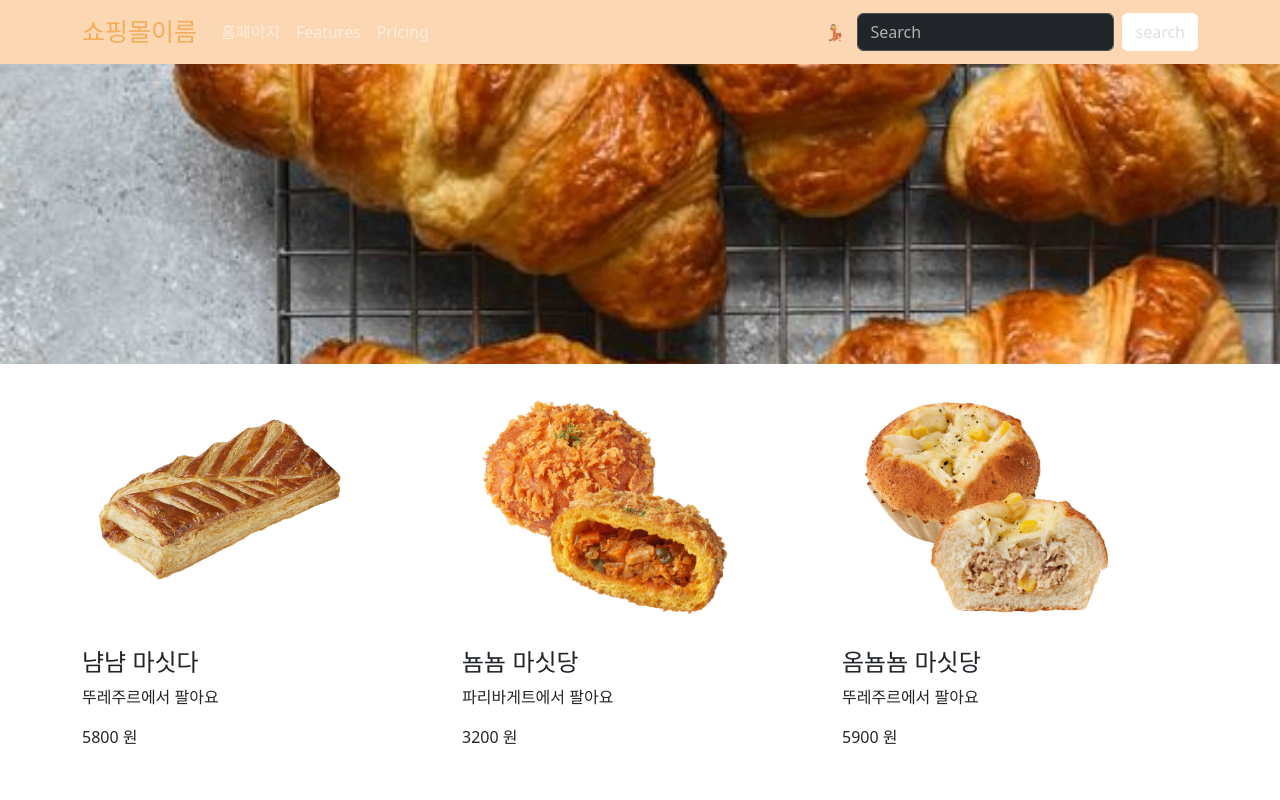
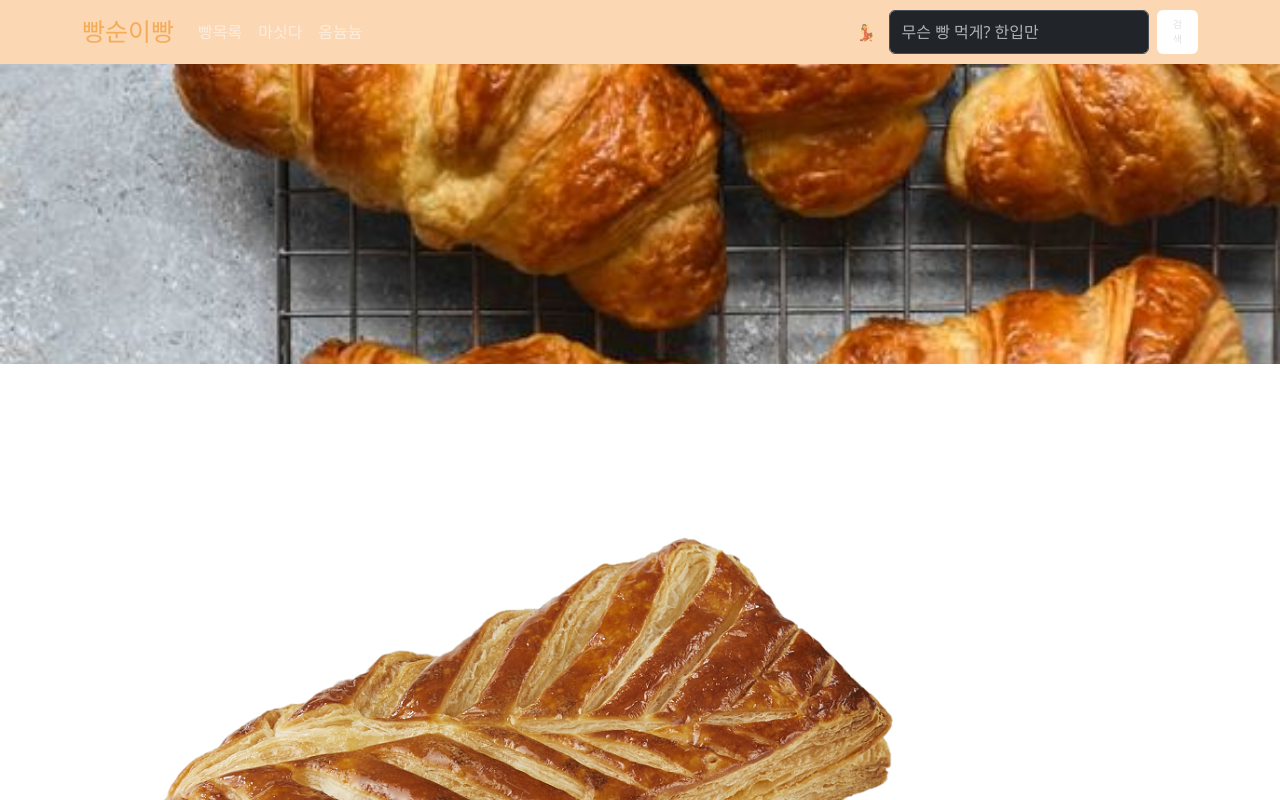
Before and after one commit to chae0o0/shop, a React (Create React App) app: page / in a window 1280 px wide. Shown: the top 800 px of the page. Built offline with nearby package versions, Linux system fonts and the light colour scheme.

Commit message:
화면 추가 개발 ~

```diff
--- a/src/App.css
+++ b/src/App.css
@@ -50,7 +50,7 @@
 .search {
   background-color: white;
   outline-color: rgb(247, 160, 61);
-
+  font-size: 10px;
 }
 
 .main-bg {
--- a/src/App.js
+++ b/src/App.js
@@ -1,7 +1,7 @@
 import logo from './logo.svg';
 import 'bootstrap/dist/css/bootstrap.min.css';
 import './App.css';
-import { Button, Navbar,Container, Nav,Form,Row,Col } from 'react-bootstrap';
+import { Button, Navbar,Container, Nav,Form,Row,Col, Modal } from 'react-bootstrap';
 import mainImg from './img/bread3.jpg';
 import img01 from './img/bread01.png';
 import img02 from './img/bread02.png';
@@ -16,17 +16,17 @@ function App() {
 
 
 let [breads] = useState(data);
-
+let [breadList, setBreadList] = useState(false);
 
   return (
     <>
       <Navbar data-bs-theme="dark" className='Main'>
         <Container>
-          <Navbar.Brand href="#home" className='Nav_Main'>쇼핑몰이름</Navbar.Brand>
+          <Navbar.Brand href="#home" className='Nav_Main'>빵순이빵</Navbar.Brand>
           <Nav className="me-auto">
-            <Nav.Link href="#home">홈페이지</Nav.Link>
-            <Nav.Link href="#features">Features</Nav.Link>
-            <Nav.Link href="#pricing">Pricing</Nav.Link>
+            <Nav.Link href="#home">빵목록</Nav.Link>
+            <Nav.Link href="#features">마싯다</Nav.Link>
+            <Nav.Link href="#pricing">옴늄늄</Nav.Link>
           </Nav>
           <Nav className=''>
             <Nav.Link href="member">💃</Nav.Link>
@@ -38,11 +38,11 @@ let [breads] = useState(data);
           <Form className="d-flex">
             <Form.Control
               type="search"
-              placeholder="Search"
+              placeholder="무슨 빵 먹게? 한입만"
               className="me-2"
               aria-label="Search"
             />
-            <Button className='search' variant="search">search</Button>
+            <Button className='search' variant="search">검색</Button>
           </Form>
         </Container>
       </Navbar>
@@ -51,6 +51,11 @@ let [breads] = useState(data);
 
       <div className='main-bg' style={{backgroundImage: 'url( ' + mainImg +' )' }}></div>
 
+      <BreadList breads={breads}/>
+
+
+
+{/*
       <Container >
       <Row>
         <Col>
@@ -75,9 +80,27 @@ let [breads] = useState(data);
         </Col>
 
       </Row>
-    </Container>
+    </Container> */}
     </>
+
   );
 }
 
+
+function BreadList(props) {
+  return (
+    <>
+    <Container >
+      <Row>
+        <Col>
+        <img src={img01} width="80%"/>
+        <h4>{props.breads[0].title}</h4>
+        <p>{props.breads[0].content}</p>
+        <p>{props.breads[0].price}</p>
+        </Col>
+      </Row>
+    </Container>
+    </>
+  )
+}
 export default App;
```
